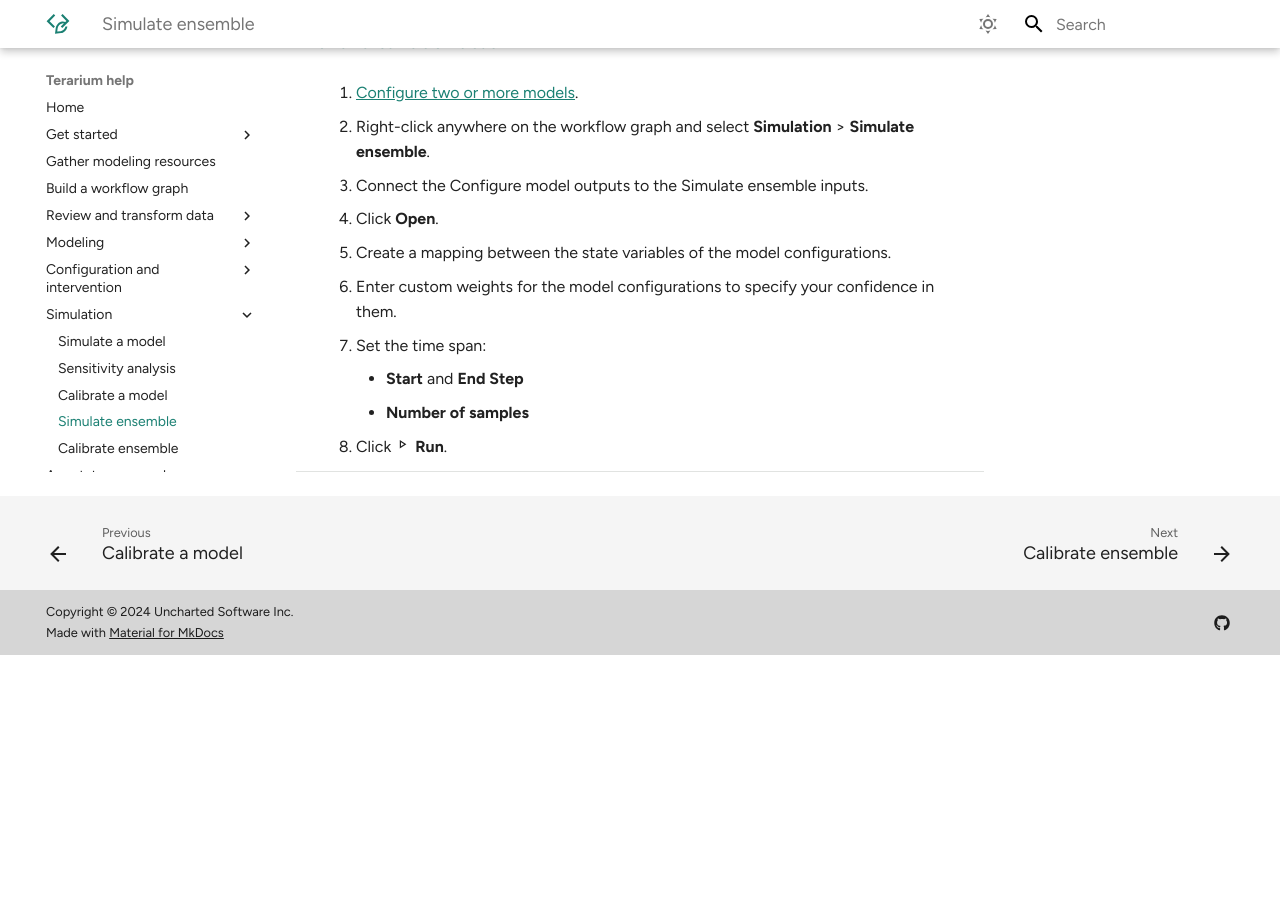
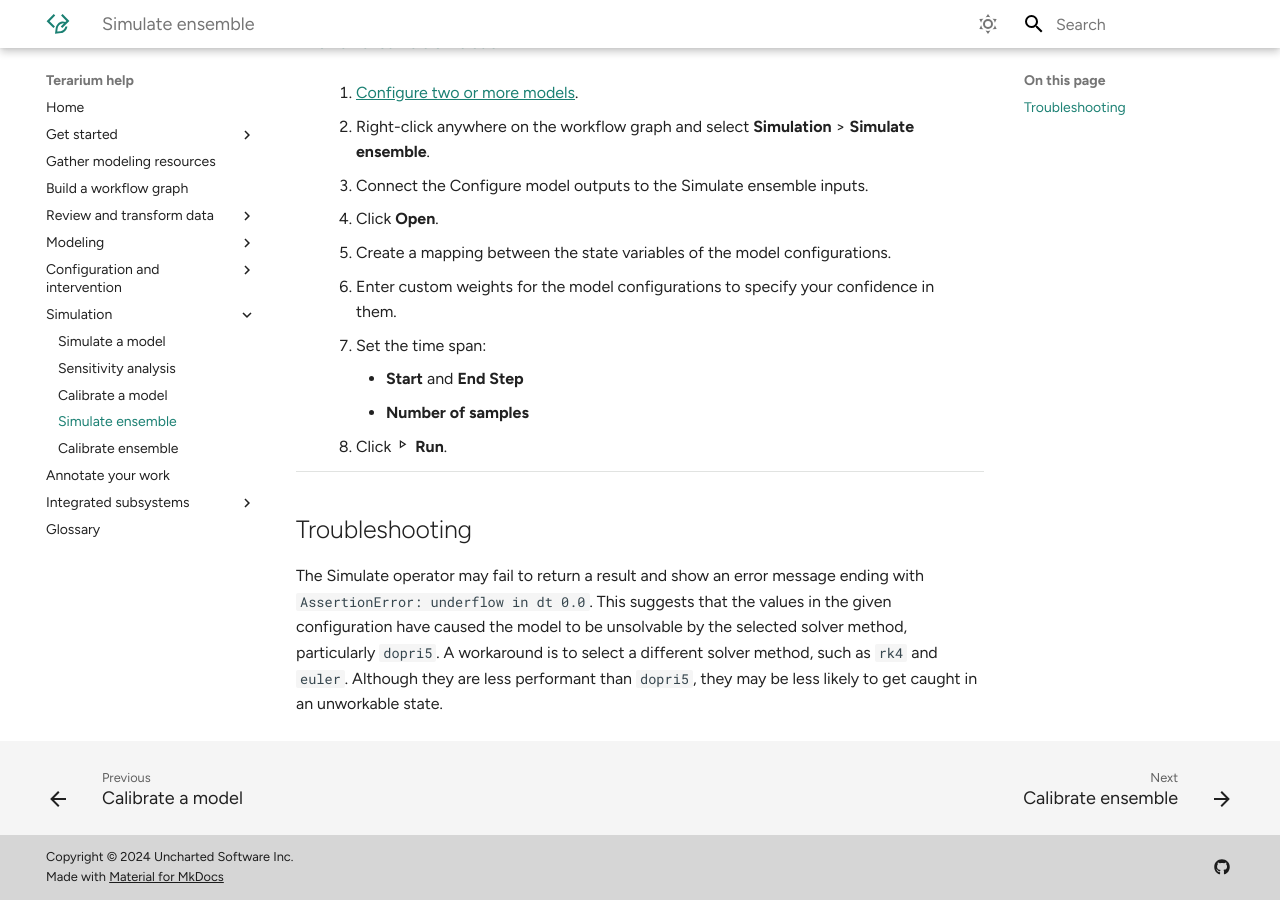
Before and after one commit to DARPA-ASKEM/terarium-docs, an MkDocs documentation site: the page built from docs/simulation/simulate-ensemble.md, in a window 1280 px wide and 900 px high, scrolled down 629 px. Built offline with MkDocs 1.6.1 and Material for MkDocs 9.7.7, drawn with Linux system fonts in a browser that asks for light colours; plug-ins that fetch from the network failed and are left out; before the commit the page ends 1284 px from its top, so only the background shows below that.

Commit message:
Add ref to MIRA docs and troubleshooting Simulate error

```diff
--- a/docs/simulation/simulate-ensemble.md
+++ b/docs/simulation/simulate-ensemble.md
@@ -36,3 +36,7 @@ More info coming soon.
         - **Start** and **End Step**
         - **Number of samples**
     8. Click :material-play-outline:{ aria-hidden="true" } **Run**.
+
+## Troubleshooting
+
+The Simulate operator may fail to return a result and show an error message ending with `AssertionError: underflow in dt 0.0`. This suggests that the values in the given configuration have caused the model to be unsolvable by the selected solver method, particularly `dopri5`. A workaround is to select a different solver method, such as `rk4` and `euler`. Although they are less performant than `dopri5`, they may be less likely to get caught in an unworkable state.
```
Also changed, not shown: docs/config-and-intervention/simulate-intervention-policy.md (+5 -0 lines), docs/modeling/edit-model.md (+6 -0 lines), docs/modeling/stratify-model.md (+5 -0 lines), docs/simulation/simulate-model.md (+4 -0 lines).
